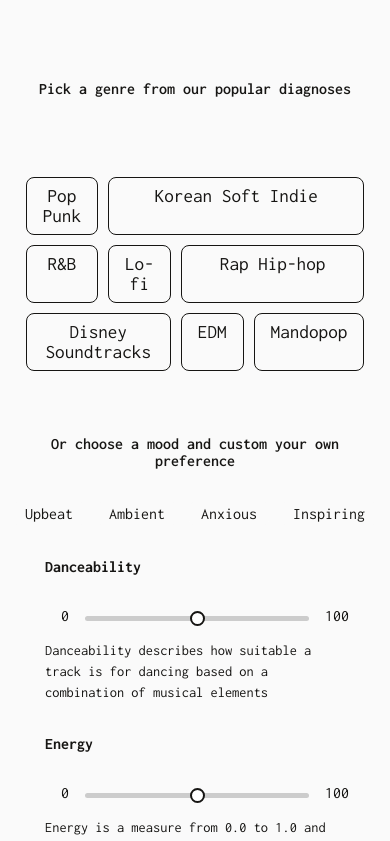
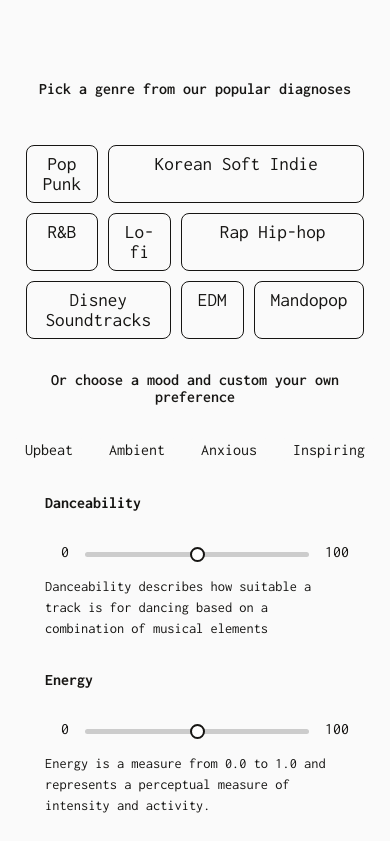
Before and after one commit to nauqh/musicotherapy, a React (Vite) app: page /input in a window 390 px wide. Shown: the top 841 px of the page. Built offline with nearby package versions, Linux system fonts and the light colour scheme.

Commit message:
update margin

```diff
--- a/src/assets/index.css
+++ b/src/assets/index.css
@@ -131,7 +131,7 @@ p {
 	}
 
 	.container-grid {
-		margin: 2rem;
+		margin: 0 2rem;
 	}
 }
 
```
